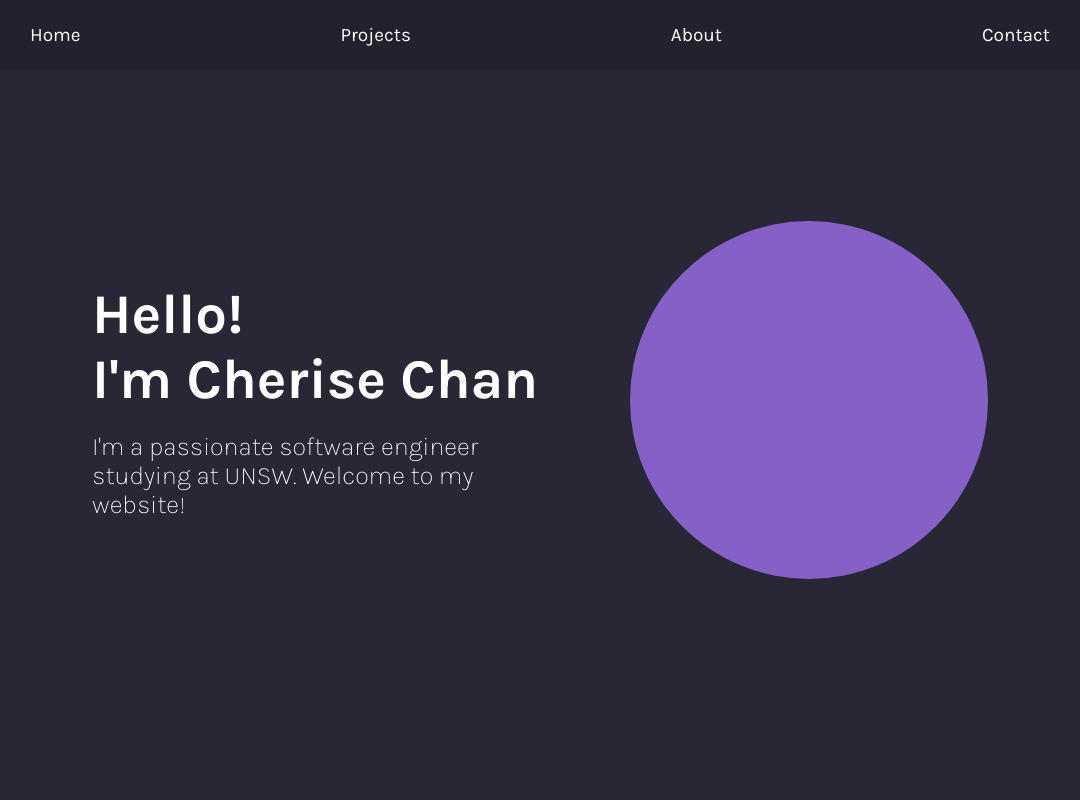
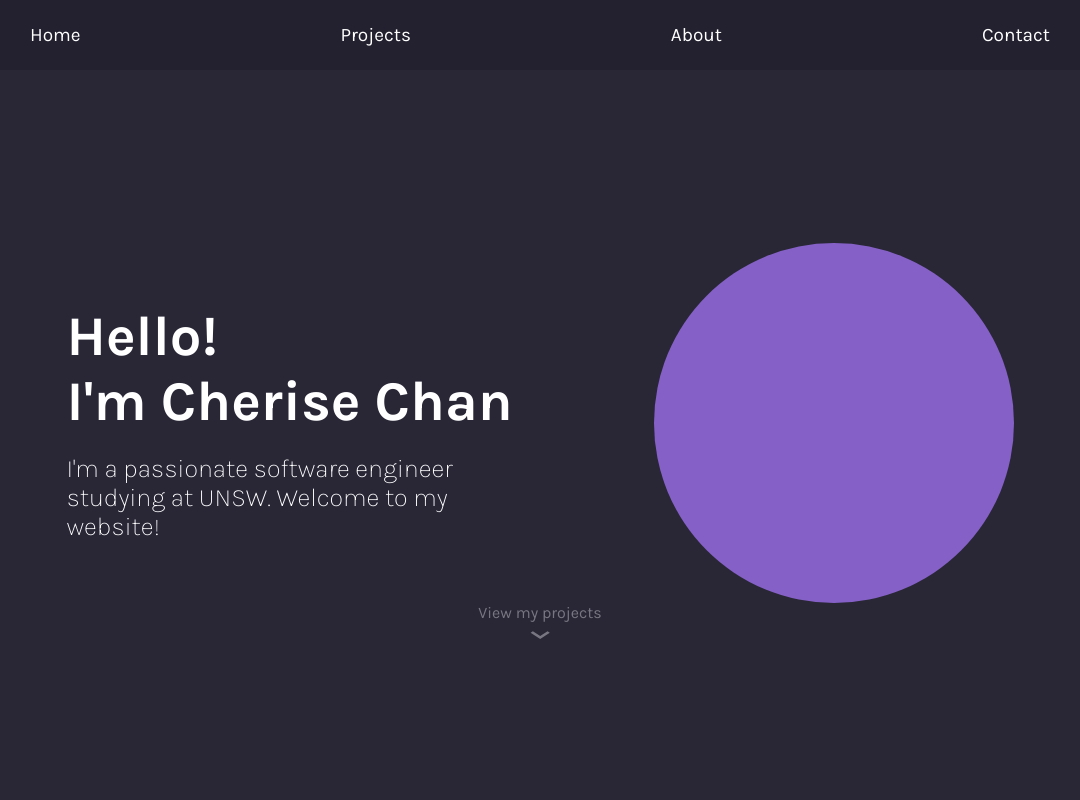
Before and after one commit to cherisechan/cherise, a React (Vite) app: page / in a window 1280 px wide. Shown: the top 800 px of the page, without its empty margins (100-1180 px from the left). Built offline with nearby package versions, Linux system fonts and the light colour scheme; a web font is replaced by a local one.

Commit message:
added animation

```diff
--- a/package.json
+++ b/package.json
@@ -10,6 +10,9 @@
     "preview": "vite preview"
   },
   "dependencies": {
+    "@emotion/react": "^11.14.0",
+    "@emotion/styled": "^11.14.0",
+    "@mui/icons-material": "^6.2.0",
     "react": "^18.3.1",
     "react-dom": "^18.3.1",
     "react-router-dom": "^7.0.2",
--- a/src/App.jsx
+++ b/src/App.jsx
@@ -1,4 +1,3 @@
-import { useState } from 'react'
 import Landing from './pages/Landing'
 import Projects from './pages/Projects'
 import Navbar from './components/Navbar'
--- a/src/pages/Landing.jsx
+++ b/src/pages/Landing.jsx
@@ -1,7 +1,17 @@
+import { useEffect, useState } from 'react';
 import '../styles/Landing.css'
+import KeyboardArrowDownIcon from '@mui/icons-material/KeyboardArrowDown';
 const Landing = () => {
+    const [showArrow, setShowArrow] = useState(false);
+
+    useEffect(() => {
+        window.onscroll = () => {
+
+        }
+    })
     return (
         <div className="page" id='landing'>
+            <div id="main-landing">
                 <div id="landing-left">
                     <h1 className="welcome">Hello!</h1>
                     <h1 className="welcome">I'm Cherise Chan</h1>
@@ -11,6 +21,11 @@ const Landing = () => {
                     <div className="circle"></div>
                 </div>
             </div>
+            <div className="view-pro">
+                <p className="view-my-pro">View my projects</p>
+                <KeyboardArrowDownIcon preserveAspectRatio="none" style={{width:"3vw", height:"2vw", minHeight:"20px", minWidth:"29px"}} className="arrow-down"/>
+            </div>
+        </div>
     )
 }
 
--- a/src/styles/Landing.css
+++ b/src/styles/Landing.css
@@ -2,7 +2,15 @@
     display: flex;
     align-items: center;
     justify-content: center;
-    padding: 0 15vw;
+    padding: 90px 13vw 0 13vw;
+    flex-direction: column;
+}
+
+#main-landing {
+    display: flex;
+    align-items: center;
+    justify-content: center;
+    width: 100%;
 }
 
 #landing-left, #landing-right {
@@ -34,8 +42,23 @@
     background-color: #8561c7;
 }
 
+.view-pro {
+    display: flex;
+    flex-direction: column;
+    justify-content: center;
+    align-items: center;
+}
+
+.view-my-pro {
+    color: rgba(255, 255, 255, 0.373);
+}
+
+.arrow-down {
+    color: rgba(255, 255, 255, 0.373);
+}
+
 @media screen and (max-width: 665px) {
-    #landing {
+    #main-landing {
         flex-direction: column-reverse;
         padding: 0 6vw;
         padding-top: 70px;
@@ -54,7 +77,7 @@
 
     #landing-right {
         align-items: center;
-        margin-bottom: 16%;
+        margin-bottom: 2vh;
     }
     .circle {
         max-width: 200px;
```
Lines whose indentation alone changed are shown as unchanged.
